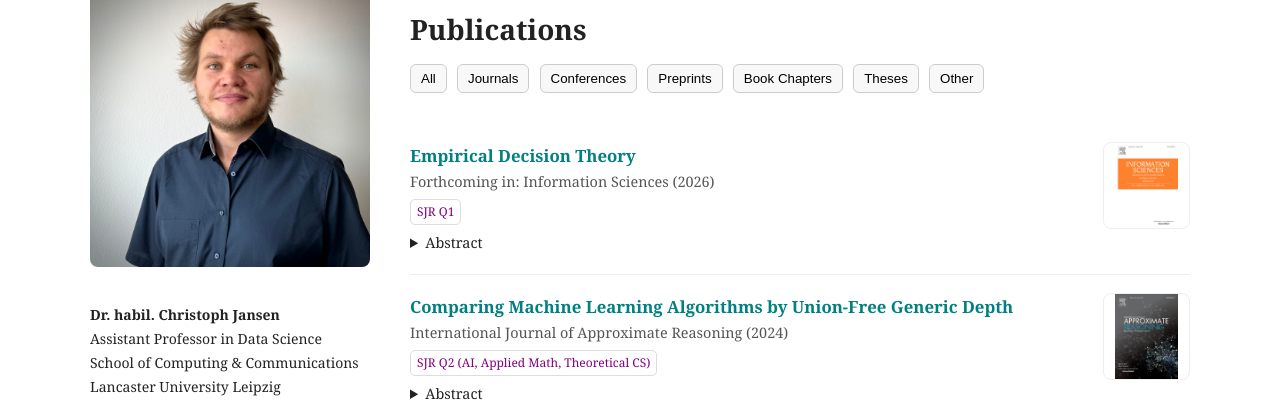
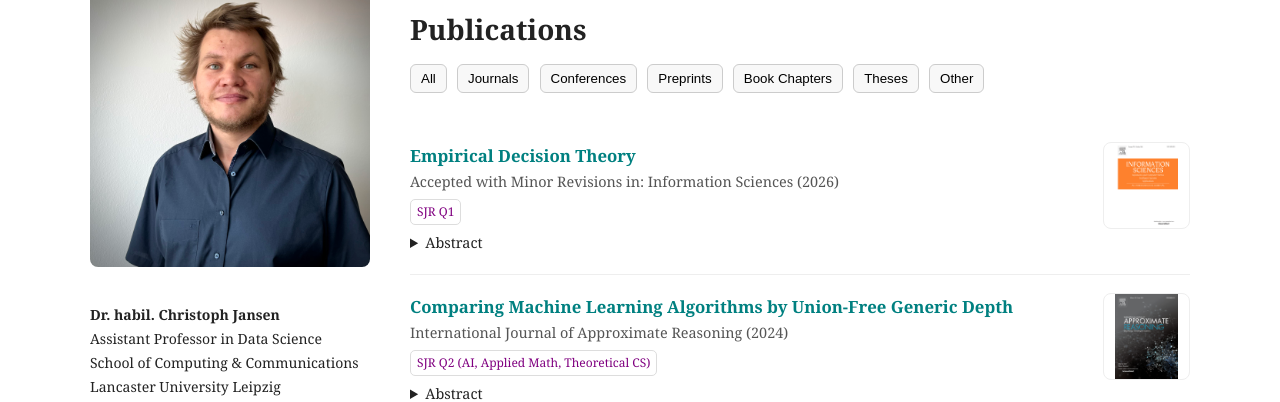
Before and after one commit to jansenc/jansenc.github.io, a Jekyll site: the page built from publications/index.md, in a window 1280 px wide and 900 px high. Shown: the part 170-572 px from the top of the window. Built offline with Jekyll 4.4.1, drawn with Linux system fonts in a browser that asks for light colours.

Commit message:
Update index.md

```diff
--- a/publications/index.md
+++ b/publications/index.md
@@ -102,7 +102,7 @@ function filterPubs(type) {
 <div class="pub journal">
   <div class="pub-left">
     <div class="pub-title"><b><a href="https://arxiv.org/abs/2512.05677" class="paper-link">Empirical Decision Theory</a></b></div>
-    <div class="pub-meta">Forthcoming in: Information Sciences (2026)</div>
+    <div class="pub-meta">Accepted with Minor Revisions in: Information Sciences (2026)</div>
    <span class="tag">SJR Q1 </span>
 
   <details><summary>Abstract</summary>
```
